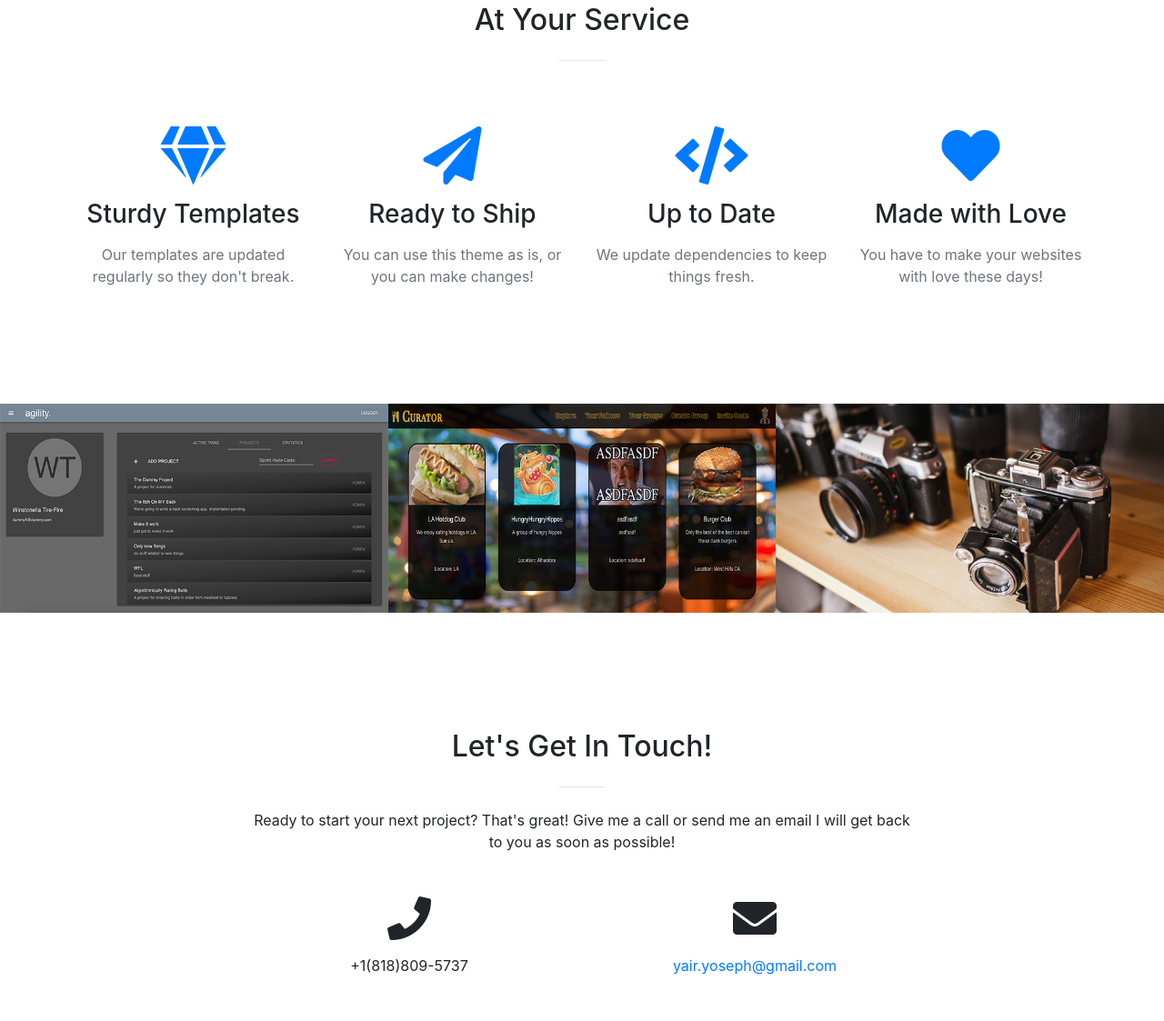
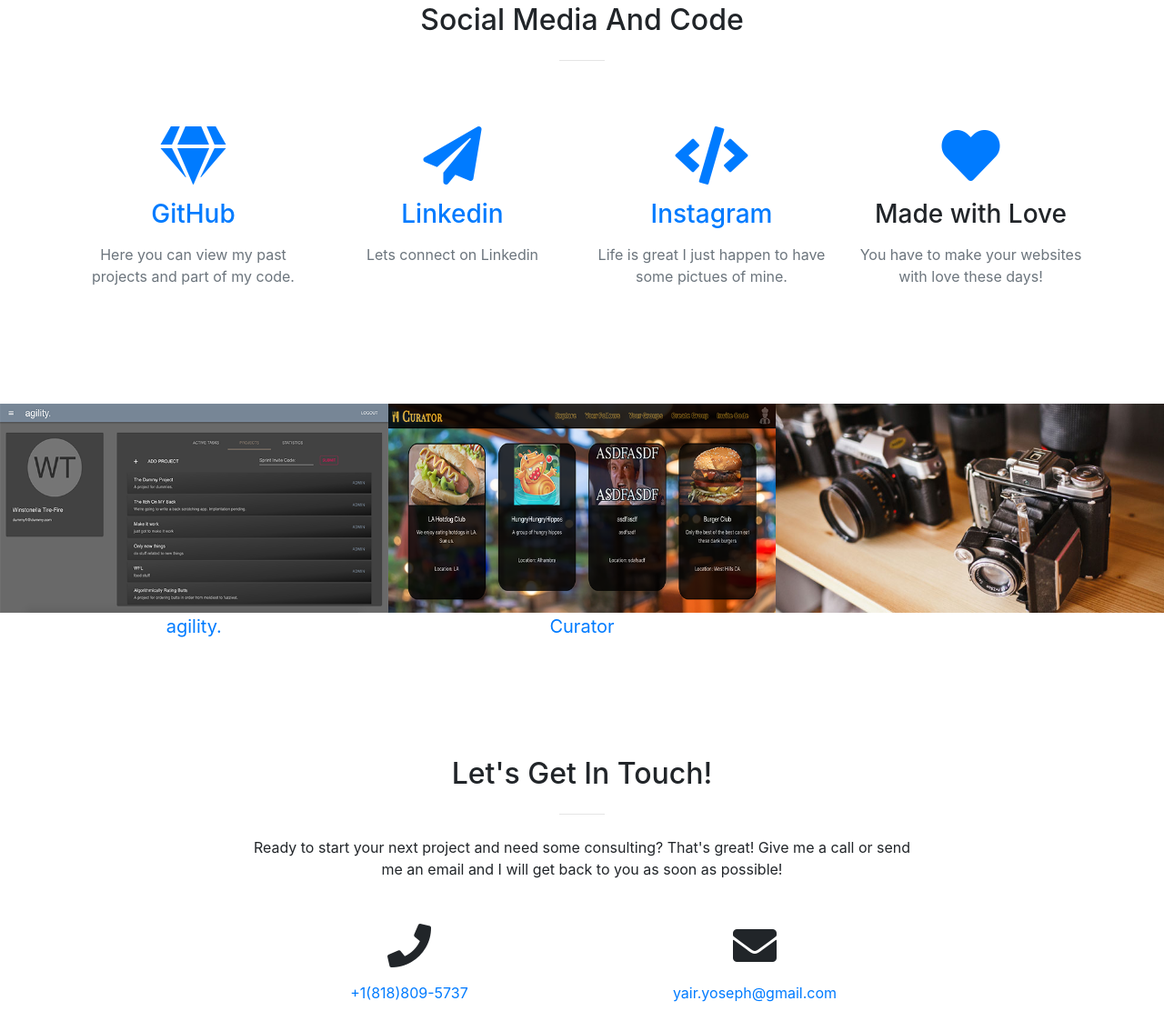
Before and after one commit to yairjoseph/portfolio, a website with bundled scripts: page index.html in a window 1280 px wide. Shown: the part 1402-2525 px from the top of the page at 91% size. Built offline with nearby package versions, Linux system fonts and the light colour scheme.

Commit message:
some more of editing

```diff
--- a/index.html
+++ b/index.html
@@ -16,8 +16,10 @@
 
   <!-- Custom fonts for this template -->
   <link href="vendor/fontawesome-free/css/all.min.css" rel="stylesheet" type="text/css">
-    <link href='https://fonts.googleapis.com/css?family=Open+Sans:300italic,400italic,600italic,700italic,800italic,400,300,600,700,800' rel='stylesheet' type='text/css'>
-    <link href='https://fonts.googleapis.com/css?family=Merriweather:400,300,300italic,400italic,700,700italic,900,900italic' rel='stylesheet' type='text/css'>
+  <link href='https://fonts.googleapis.com/css?family=Open+Sans:300italic,400italic,600italic,700italic,800italic,400,300,600,700,800'
+    rel='stylesheet' type='text/css'>
+  <link href='https://fonts.googleapis.com/css?family=Merriweather:400,300,300italic,400italic,700,700italic,900,900italic'
+    rel='stylesheet' type='text/css'>
 
   <!-- Plugin CSS -->
   <link href="vendor/magnific-popup/magnific-popup.css" rel="stylesheet">
@@ -33,7 +35,8 @@
   <nav class="navbar navbar-expand-lg navbar-light fixed-top" id="mainNav">
     <div class="container">
       <a class="navbar-brand js-scroll-trigger" href="#page-top">Yair Joseph</a>
-        <button class="navbar-toggler navbar-toggler-right" type="button" data-toggle="collapse" data-target="#navbarResponsive" aria-controls="navbarResponsive" aria-expanded="false" aria-label="Toggle navigation">
+      <button class="navbar-toggler navbar-toggler-right" type="button" data-toggle="collapse" data-target="#navbarResponsive"
+        aria-controls="navbarResponsive" aria-expanded="false" aria-label="Toggle navigation">
         <span class="navbar-toggler-icon"></span>
       </button>
       <div class="collapse navbar-collapse" id="navbarResponsive">
@@ -42,7 +45,7 @@
             <a class="nav-link js-scroll-trigger" href="#about">About Me</a>
           </li>
           <li class="nav-item">
-              <a class="nav-link js-scroll-trigger" href="#services">Services</a>
+            <a class="nav-link js-scroll-trigger" href="#services">Social</a>
           </li>
           <li class="nav-item">
             <a class="nav-link js-scroll-trigger" href="#portfolio">My Projects</a>
@@ -59,7 +62,8 @@
     <div class="container my-auto">
       <div class="row">
         <div class="col-lg-10 mx-auto">
-            <h1 class="text-uppercase">
+          <!-- <h1 class="text-uppercase"> -->
+          <h1>
             I'm Yair Joseph a
             <br>
             web developer based in LA!
@@ -67,8 +71,10 @@
           <hr>
         </div>
         <div class="col-lg-8 mx-auto">
-            <p class="text-faded mb-5">The root of my passion for design and structure come from my past of serving in special forces and being a photographer.  As a developer I can now express this passion by creating ideas of other and my own.</p>
-            <a class="btn btn-light btn-xl js-scroll-trigger" href="#services">About Me</a>
+          <p class="text-faded mb-5">The root of my passion for design and structure come from my past of serving in
+            special forces and being a photographer. As a developer I can now express this passion by creating ideas of
+            other and my own.</p>
+          <a class="btn btn-light btn-xl js-scroll-trigger" href="#about">About Me</a>
 
         </div>
       </div>
@@ -81,7 +87,9 @@
         <div class="col-lg-8 mx-auto text-center">
           <h2 class="section-heading text-white">We've got what you need!</h2>
           <hr class="light my-4">
-            <p class="text-faded mb-4">Start Bootstrap has everything you need to get your new website up and running in no time! All of the templates and themes on Start Bootstrap are open source, free to download, and easy to use. No strings attached!</p>
+          <p class="text-faded mb-4">Start Bootstrap has everything you need to get your new website up and running in
+            no time! All of the templates and themes on Start Bootstrap are open source, free to download, and easy to
+            use. No strings attached!</p>
           <a class="btn btn-light btn-xl js-scroll-trigger" href="#services">Get Started!</a>
         </div>
       </div>
@@ -92,7 +100,7 @@
     <div class="container">
       <div class="row">
         <div class="col-lg-12 text-center">
-            <h2 class="section-heading">At Your Service</h2>
+          <h2 class="section-heading">Social Media And Code</h2>
           <hr class="my-4">
         </div>
       </div>
@@ -102,22 +110,22 @@
         <div class="col-lg-3 col-md-6 text-center">
           <div class="service-box mt-5 mx-auto">
             <i class="fas fa-4x fa-gem text-primary mb-3 sr-icon-1"></i>
-              <h3 class="mb-3">Sturdy Templates</h3>
-              <p class="text-muted mb-0">Our templates are updated regularly so they don't break.</p>
+            <h3 class="mb-3"><a href="https://github.com/yairjoseph">GitHub</a></h3>
+            <p class="text-muted mb-0">Here you can view my past projects and part of my code.</p>
           </div>
         </div>
         <div class="col-lg-3 col-md-6 text-center">
           <div class="service-box mt-5 mx-auto">
             <i class="fas fa-4x fa-paper-plane text-primary mb-3 sr-icon-2"></i>
-              <h3 class="mb-3">Ready to Ship</h3>
-              <p class="text-muted mb-0">You can use this theme as is, or you can make changes!</p>
+            <h3 class="mb-3"><a href="https://www.linkedin.com/in/yair-joseph-0746b9168">Linkedin</a></h3>
+            <p class="text-muted mb-0">Lets connect on Linkedin</p>
           </div>
         </div>
         <div class="col-lg-3 col-md-6 text-center">
           <div class="service-box mt-5 mx-auto">
             <i class="fas fa-4x fa-code text-primary mb-3 sr-icon-3"></i>
-              <h3 class="mb-3">Up to Date</h3>
-              <p class="text-muted mb-0">We update dependencies to keep things fresh.</p>
+            <h3 class="mb-3"><a href="https://www.instagram.com/yair.joseph/">Instagram</a></h3>
+            <p class="text-muted mb-0">Life is great I just happen to have some pictues of mine.</p>
           </div>
         </div>
         <div class="col-lg-3 col-md-6 text-center">
@@ -142,8 +150,8 @@
                 <div class="project-category text-faded">
                   <!-- Category -->
                 </div>
-                  <div class="project-name">
-                    agility.
+                <div class="project-name" style="text-align:center;font-size: 20px;">
+                  <a target="_blank" href="https://github.com/majorazero/Agility">agility.</a>
                 </div>
               </div>
             </div>
@@ -157,8 +165,8 @@
                 <div class="project-category text-faded">
                   <!-- Category -->
                 </div>
-                  <div class="project-name">
-                    Curator
+                <div class="project-name" style="text-align:center; font-size: 20px;">
+                  <a href="https://github.com/majorazero/Curator">Curator</a>
                 </div>
               </div>
             </div>
@@ -241,13 +249,14 @@
         <div class="col-lg-8 mx-auto text-center">
           <h2 class="section-heading">Let's Get In Touch!</h2>
           <hr class="my-4">
-            <p class="mb-5">Ready to start your next project? That's great! Give me a call or send me an email I will get back to you as soon as possible!</p>
+          <p class="mb-5">Ready to start your next project and need some consulting? That's great! Give me a call or
+            send me an email and I will get back to you as soon as possible!</p>
         </div>
       </div>
       <div class="row">
         <div class="col-lg-4 ml-auto text-center">
           <i class="fas fa-phone fa-3x mb-3 sr-contact-1"></i>
-            <p>+1(818)809-5737</p>
+          <p><a href="tel:+1(818)809-5737">+1(818)809-5737</a></p>
         </div>
         <div class="col-lg-4 mr-auto text-center">
           <i class="fas fa-envelope fa-3x mb-3 sr-contact-2"></i>
```
Lines whose indentation alone changed are shown as unchanged.
